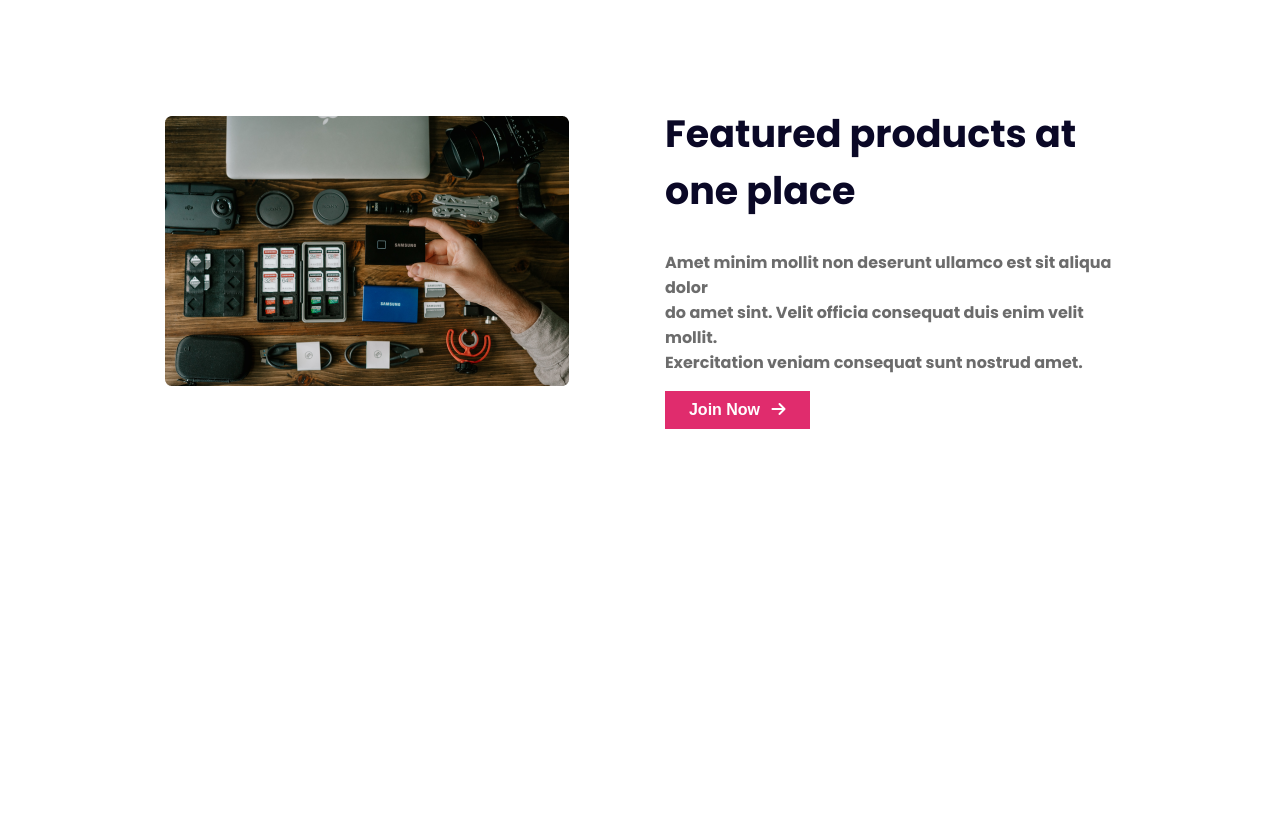
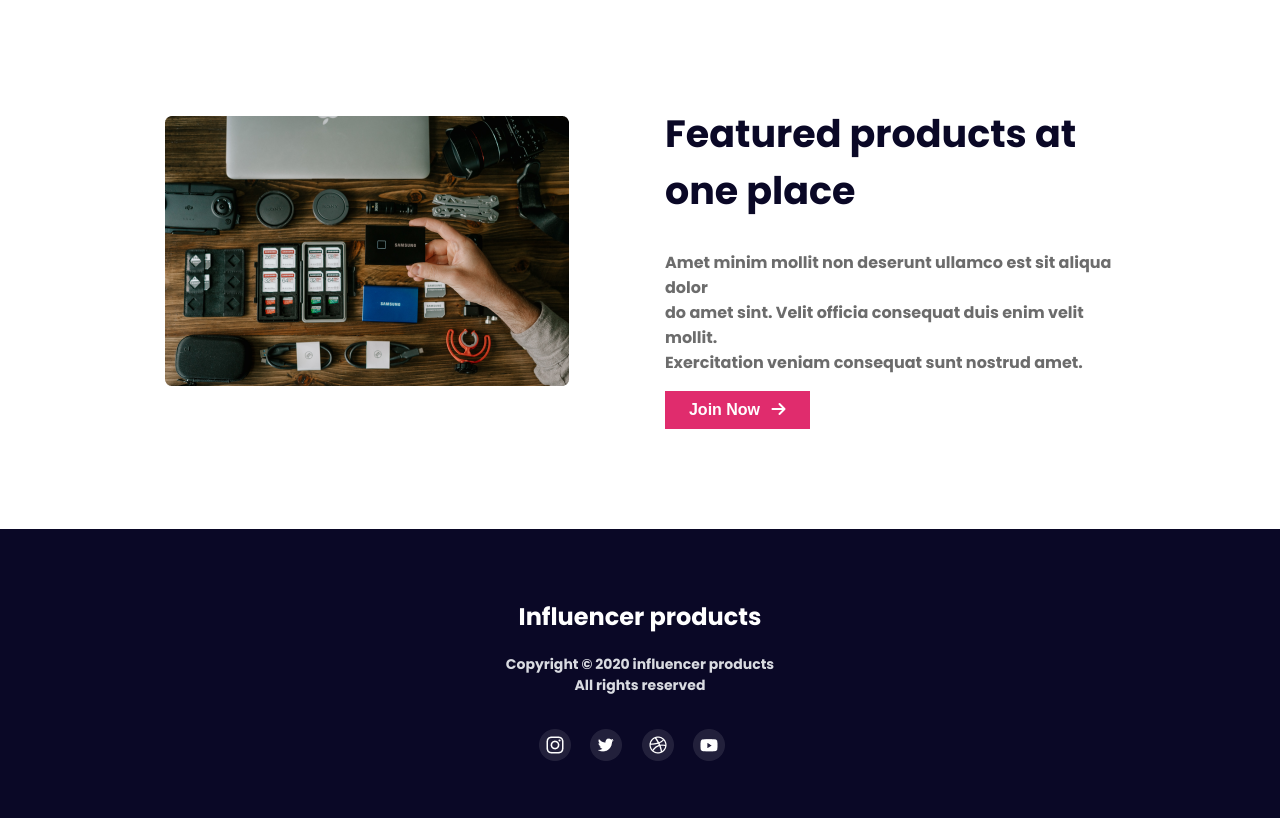
Before and after one commit to Rifa9oct/influencers-journey, a plain HTML site: page index.html in a window 1280 px wide. Shown: the part 2546-3364 px from the top of the page. Before the commit the page ends 2975 px from the top, so only its background shows below. Drawn offline with Linux system fonts and the light colour scheme.

Commit message:
influencer sec done with style

```diff
--- a/index.html
+++ b/index.html
@@ -201,10 +201,17 @@
             </div>
         </div>
     </section>
-
     </main>
+<!-- Influencer products section -->
     <footer>
-
+        <div class="influncer">
+            <h2>Influencer products</h2>
+            <p>Copyright © 2020  influencer products<br>All rights reserved</p>
+            <img src="icons/Instagram.png" alt="">
+            <img src="icons/Twitter.png" alt="">
+            <img src="icons/Dribbble.png" alt="">
+            <img src="icons/Youtube.png" alt="">
+        </div>
     </footer>
 
 </body>
--- a/style.css
+++ b/style.css
@@ -162,3 +162,23 @@ h6{
     font-size: 38px;
     font-weight: 700;
 }
+/* Influncer section related style */
+.influncer{
+    text-align: center;
+    background: #0A0826;
+    padding: 50px 0px;
+    margin-top: 100px;
+}
+.influncer h2{
+    color: #FFF;
+    font-size: 24px;
+    font-weight: 700;
+}
+.influncer p{
+    color:  #D9DBE1;
+    font-size: 14px;
+    font-weight: 700;
+}
+.influncer img{
+    padding: 17px 16px 0px 0px;
+}
```
Also changed, not shown: icons/Dribbble.png (added), icons/Instagram.png (added), icons/Twitter.png (added), icons/Youtube.png (added).
